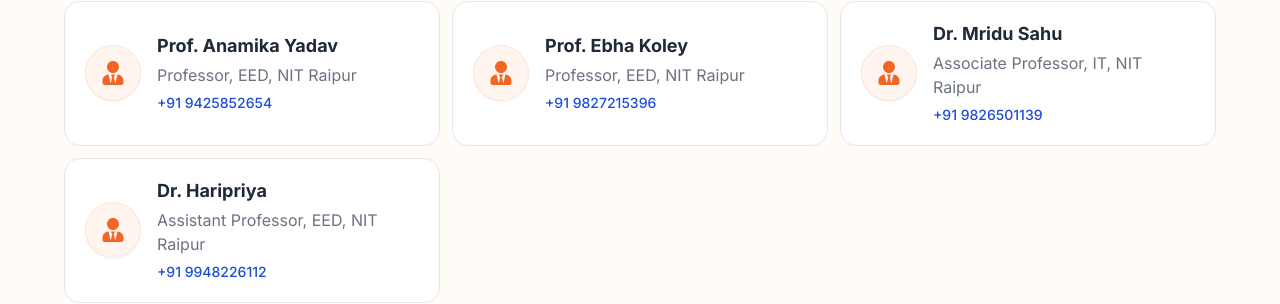
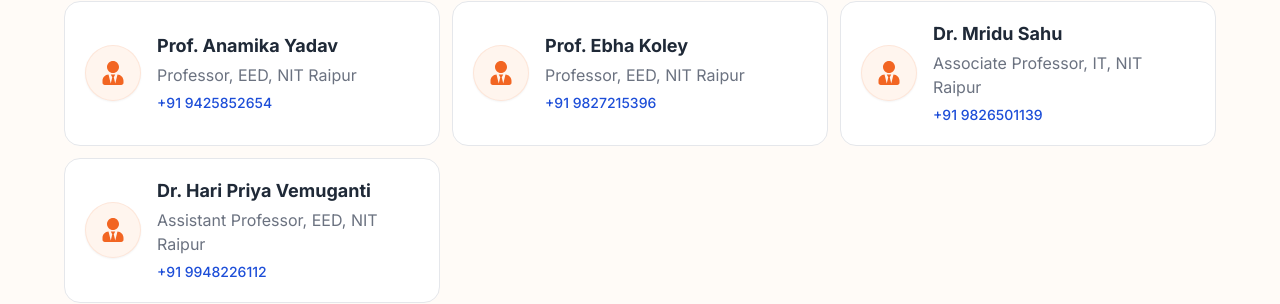
Before and after one commit to dinesh-1709/CGCON-2027, a React (Vite) app: page /organising in a window 1280 px wide. Shown: the part 1400-1704 px from the top of the page. Built offline with nearby package versions, Linux system fonts and the light colour scheme.

Commit message:
name changed

```diff
--- a/src/data/committee.js
+++ b/src/data/committee.js
@@ -57,7 +57,7 @@
   { name: 'Dr. Chandrashekar Jatoth', role: 'Associate Professor, IT, NIT Raipur' },
   { name: 'Dr. D. Suresh', role: 'Assistant Professor, EED, NIT Raipur' },
   { name: 'Dr. Surajit Sannigrahi', role: 'Assistant Professor, EED, NIT Raipur' },
-  { name: 'Dr. Haripriya Vemuganti', role: 'Assistant Professor, EED, NIT Raipur' },
+  { name: 'Dr. Hari Priya Vemuganti', role: 'Assistant Professor, EED, NIT Raipur' },
 ],
 
   trackChairs: [
@@ -75,7 +75,7 @@
     { name: 'Prof. Anamika Yadav', role: 'Professor, EED, NIT Raipur', phone: '9425852654' },
     { name: 'Prof. Ebha Koley', role: 'Professor, EED, NIT Raipur', phone: '9827215396' },
     { name: 'Dr. Mridu Sahu', role: 'Associate Professor, IT, NIT Raipur', phone: '9826501139' },
-    { name: 'Dr. Haripriya', role: 'Assistant Professor, EED, NIT Raipur', phone: '9948226112' },
+    { name: 'Dr. Hari Priya Vemuganti', role: 'Assistant Professor, EED, NIT Raipur', phone: '9948226112' },
   ],
 
   advisoryBoard: [
```
